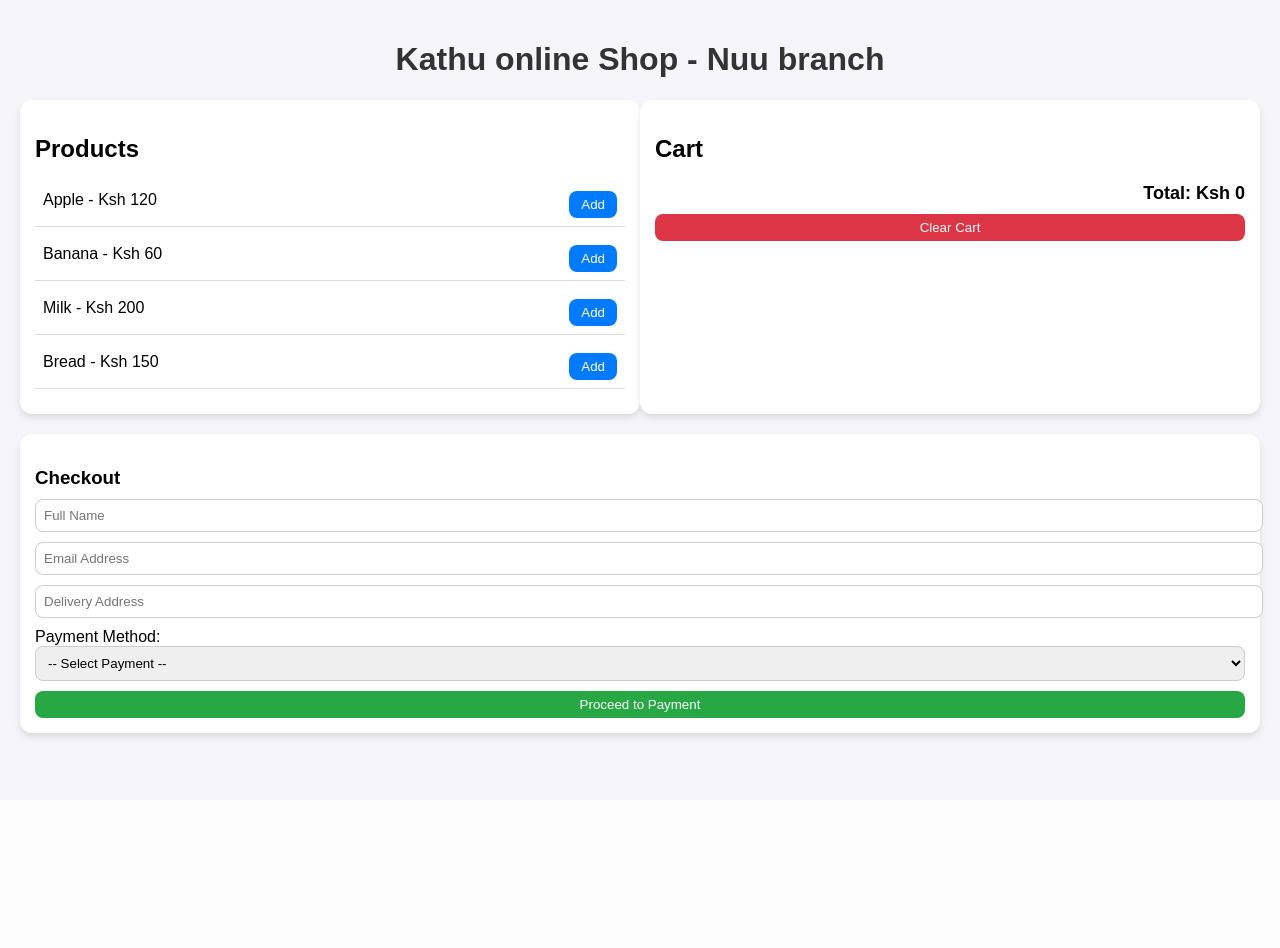
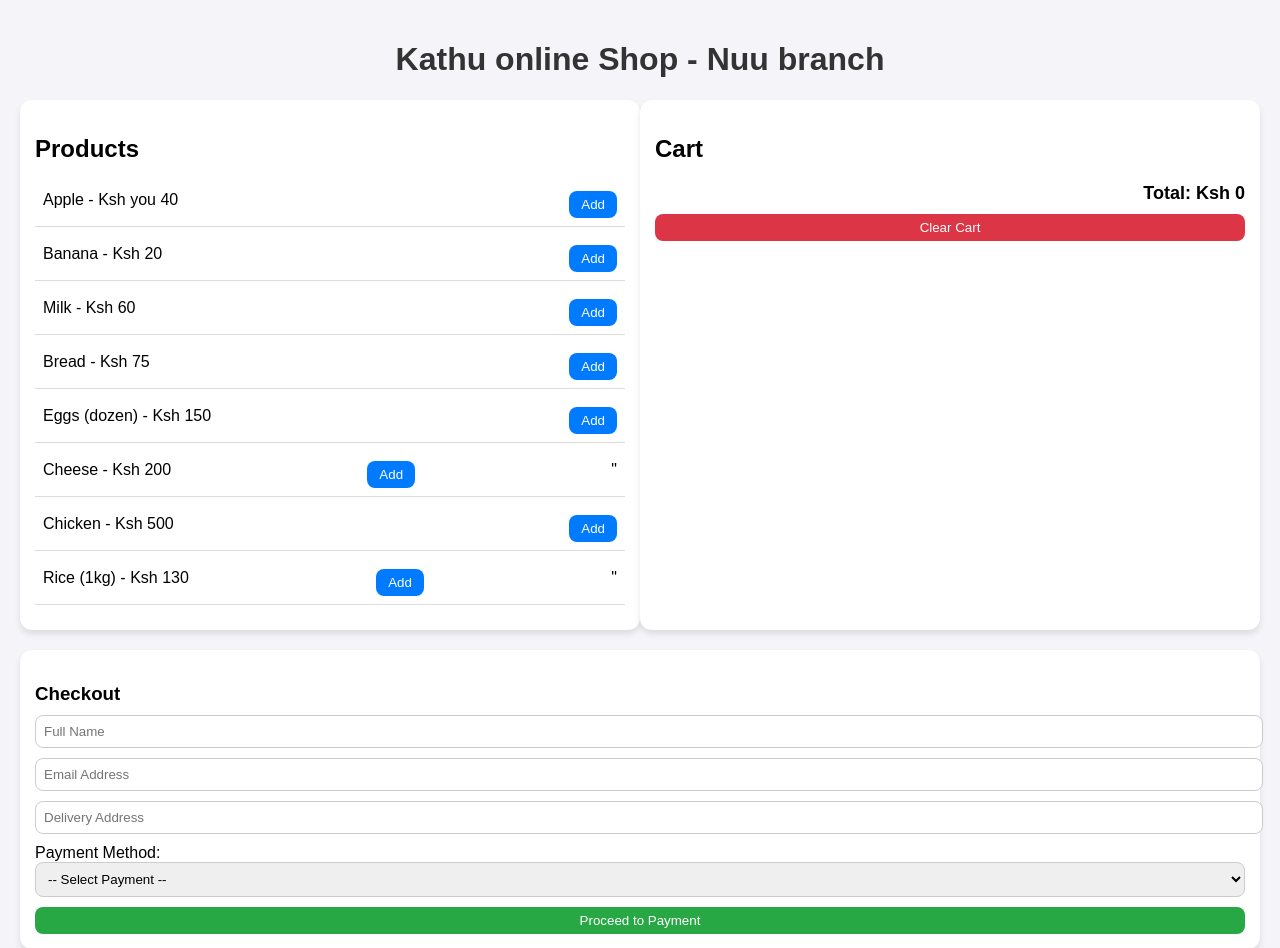
Before and after one commit to nzauboniface-svg76/Nuu, a Django app: page / in a window 1280 px wide. Shown: the top 948 px of the page. Before the commit the page ends 740 px from the top, so only its background shows below. Run offline with Django 5.2, Linux system fonts and the light colour scheme; some libraries are stand-ins or nearby versions.

Commit message:
added products and added payment method on index template

```diff
--- a/app/templates/app/index.html
+++ b/app/templates/app/index.html
@@ -132,20 +132,36 @@
     <div class="products">
       <h2>Products</h2>
       <div class="product">
-        <span>Apple - Ksh 120</span>
-        <button onclick="addToCart('Apple', 120)">Add</button>
+        <span>Apple - Ksh you 40</span>
+        <button onclick="addToCart('Apple', 40)">Add</button>
       </div>
       <div class="product">
-        <span>Banana - Ksh 60</span>
-        <button onclick="addToCart('Banana', 60)">Add</button>
+        <span>Banana - Ksh 20</span>
+        <button onclick="addToCart('Banana', 20)">Add</button>
       </div>
       <div class="product">
-        <span>Milk - Ksh 200</span>
-        <button onclick="addToCart('Milk', 200)">Add</button>
+        <span>Milk - Ksh 60</span>
+        <button onclick="addToCart('Milk', 60)">Add</button>
       </div>
       <div class="product">
-        <span>Bread - Ksh 150</span>
-        <button onclick="addToCart('Bread', 150)">Add</button>
+        <span>Bread - Ksh 75</span>
+        <button onclick="addToCart('Bread', 75)">Add</button>
+      </div>
+      <div class="product">
+        <span>Eggs (dozen) - Ksh 150</span>
+        <button onclick="addToCart('Eggs', 150)">Add</button>
+      </div>
+      <div class="product">
+        <span>Cheese - Ksh 200</span>
+        <button onclick="addToacart('Cheese', 200)">Add</button>"
+      </div>
+      <div class="product">
+        <span>Chicken - Ksh 500</span>
+        <button onclick="addToCart('Chicken', 500)">Add</button>
+      </div>
+      <div class="product">
+        <span>Rice (1kg) - Ksh 130</span>
+        <button onclick="addToCart('Rice', 130)">Add</button>"
       </div>
     </div>
 
@@ -171,6 +187,8 @@
       <option value="mpesa">M-Pesa</option>
       <option value="paypal">PayPal</option>
       <option value="card">Credit/Debit Card</option>
+      <option value="Cash">Cash on Delivery</option>
+      </option>
     </select>
     <input type="hidden" name="items" id="cart-items-json">
     <button type="submit" id="checkout-btn">Proceed to Payment</button>
```
Also changed, not shown: db.sqlite3.
